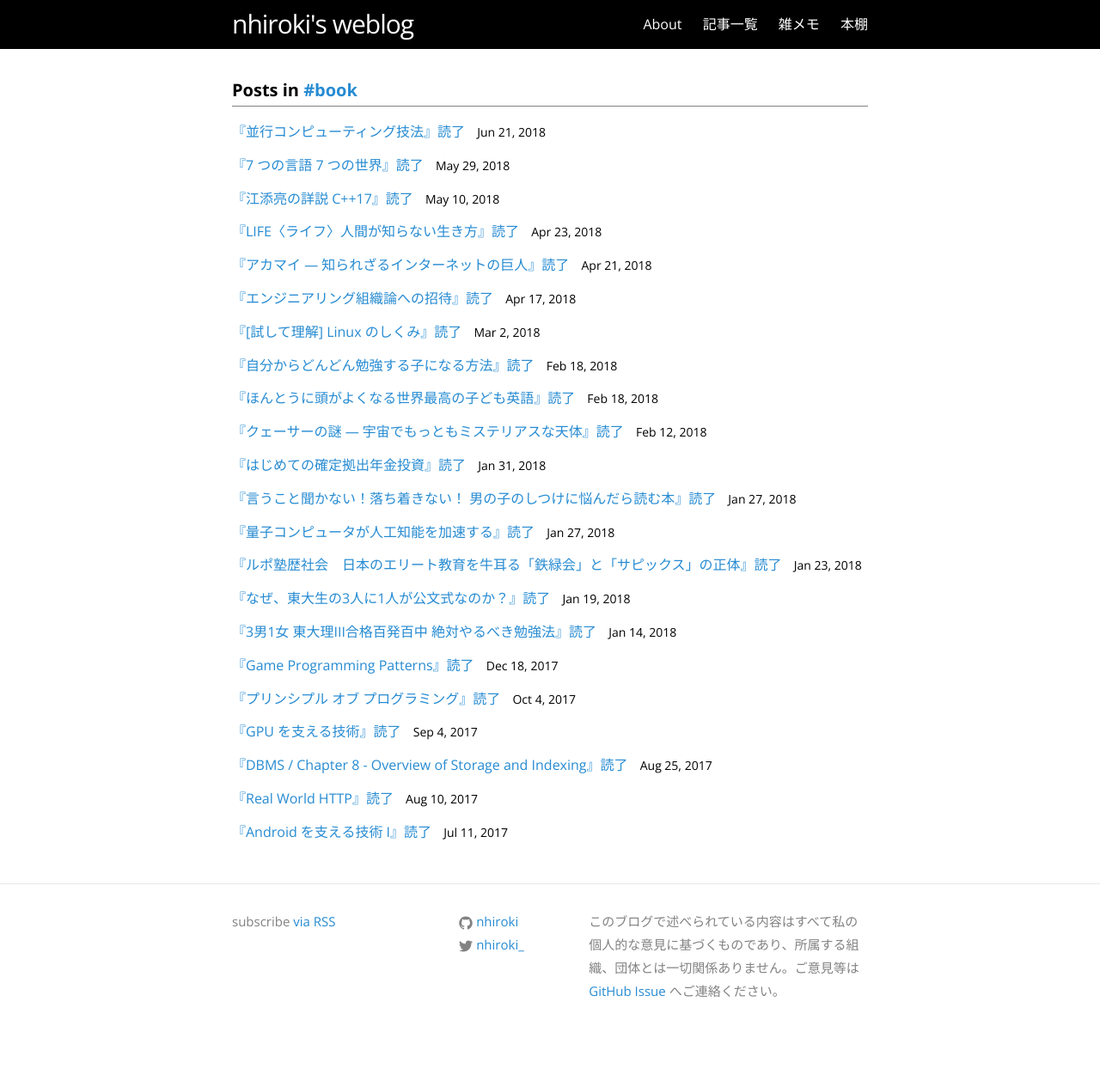
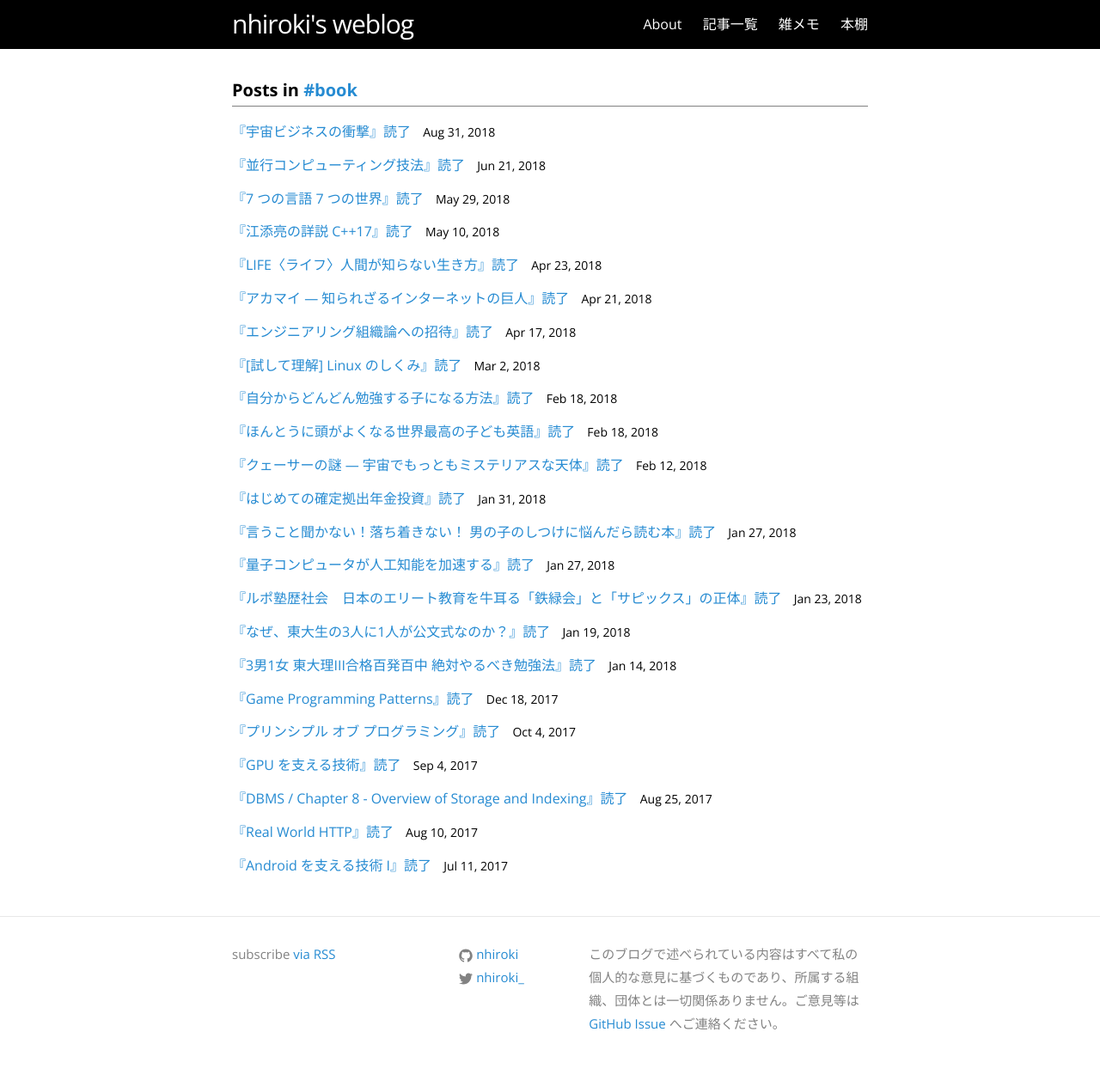
Before and after one commit to nhiroki/nhiroki.github.io, a Jekyll site: the page built from tag/book.md, in a window 1280 px wide. Shown: the whole page at 86% size. Built offline with Jekyll 4.4.1, drawn with Linux system fonts in a browser that asks for light colours; before the commit the page ends 1227 px from its top, so only the background shows below that; some of the changed lines change nothing that is shown.

Commit message:
Publish a new article

```diff
--- /dev/null
+++ b/_posts/2018-08-31-book-impact-of-aerospace-business.md
@@ -0,0 +1,40 @@
+---
+layout: post
+title: "『宇宙ビジネスの衝撃』読了"
+date: 2018-08-31 00:00:00 +09:00
+tags: book
+image: /images/profile.png
+---
+
+『[宇宙ビジネスの衝撃 ― 21 世紀の黄金をめぐる新時代のゴールドラッシュ](https://www.diamond.co.jp/book/9784478068106.html)』の読書メモです。
+
+<blockquote class="twitter-tweet" data-lang="ja"><p lang="ja" dir="ltr">『宇宙ビジネスの衝撃 ― 21 世紀の黄金をめぐる新時代のゴールドラッシュ』を読み始めた <a href="https://t.co/cGNLf1sMVr">https://t.co/cGNLf1sMVr</a> <a href="https://twitter.com/hashtag/nhbk?src=hash&amp;ref_src=twsrc%5Etfw">#nhbk</a></p>&mdash; nhiroki (@nhiroki_) <a href="https://twitter.com/nhiroki_/status/1030228294442995712?ref_src=twsrc%5Etfw">2018年8月16日</a></blockquote>
+<script async src="https://platform.twitter.com/widgets.js" charset="utf-8"></script>
+
+# 読んだ動機
+
+- 宇宙開発の現状やビジネスの展開に興味があった。
+- 10 月に天文宇宙検定を受けるので、宇宙開発関係の時事問題の対策になるかもと思った。
+
+# 感想
+
+- 著者は宇宙ビジネスのコンサルタントの人なので実際以上にポジティブに書いている可能性はあるけど、それを差っ引いても業界全体の熱気がブワッと伝わってきて読んでて興奮しました。
+- 再利用可能ロケット、燃料ステーション、衛星の延命サービス、宇宙ストアのような話を見ていると、宇宙自体の資源開発よりもその手段を提供するサービスの方が儲かりそうに思える。本書のサブタイトルにある通り、まさにゴールドラッシュって感じ。
+- 深宇宙への進出に興味があるので、火星への有人飛行が計画通りに進むと良いな。
+
+# 読書メモ
+
+- 第一章「なぜ、IT 企業の巨人は宇宙を目指すのか？」
+  - 各社が宇宙への投資を始めたきっかけと現在までの流れ、アメリカで宇宙開発の民営化が進んだ背景 (COTS)、など。各社の狙いやアプローチの違いが簡潔にまとまっていて、ざっくり概要を掴めた。
+- 第二章「宇宙ビジネスは、私たちの生活をどう変えるのか？」
+  - 宇宙におけるビジネスの場は大きく分けて低軌道・静止軌道・深宇宙の三つ。本章では各場におけるビジネスの紹介がされている。
+  - 宇宙利用というと衛星による地球の監視がイメージとしてあるけど、他にも例えば宇宙という環境特性を活かして高品質な製品を作り、それを宇宙空間での活動用に販売していくというのはなるほどと思った。
+  - 地球監視系のビジネスのいくつかについてはドローンで十分な気もするけど、サービス提供側からすると衛星で広範囲を一気にカバーした方がコスト安いしサービス展開させやすいのかな？
+- 第三章「シリコンバレーが狙う新時代の金脈」
+  - シリコンバレーやその他宇宙関連ビジネスの盛んな地域の紹介、IT プラットフォームとしての宇宙、アジャイル開発の導入によるロケット・衛星開発の高速化、ベンチャー投資や賞金付きコンペティション、など。
+- 第四章「宇宙旅行はいつ実現するのか？」
+  - サブオービタル機による短時間旅行と国際宇宙ステーションへの滞在型旅行、宇宙旅行代理店各社による旅行プラン、宇宙旅行関連の様々なビジネスの紹介など。宇宙旅行ビジネスが思っていた以上に多岐に渡っていてなるほどと思いました。
+- 第五章「月と火星に人類は本当に住めるのか？」
+  - 月や火星への居住を目指す計画や、そこでの商業活動についての紹介。
+- 第六章「宇宙という「未来産業」の幕開け」
+  - 日本の宇宙開発に関する法整備、国内の主要な宇宙関連ベンチャーの紹介、宇宙エレベーター、など。人工流れ星のビジネスが面白そう。
--- a/books.md
+++ b/books.md
@@ -1,7 +1,7 @@
 ---
 layout: page
 title: 本棚
-date: 2018/08/07
+date: 2018/08/31
 permalink: /books/
 ---
 
@@ -302,6 +302,7 @@
 - ([途中](https://twitter.com/nhiroki_/status/975904460047175681)) 異文化理解力 ― 相手と自分の真意がわかる ビジネスパーソン必須の教養
 - ([途中](https://twitter.com/nhiroki_/status/967952328362934272)) 世にもおもしろい英語 ― あなたの知識と感性の領域を広げる英語表現
 
+- ([2018](/2018/08/31/book-impact-of-aerospace-business)) 宇宙ビジネスの衝撃 ― 21 世紀の黄金をめぐる新時代のゴールドラッシュ
 - ([2018](https://twitter.com/nhiroki_/status/988216848943480832)) LIFE〈ライフ〉人間が知らない生き方
 - ([2017](https://twitter.com/nhiroki_/status/915502376429031424)) シリコンバレー式 最強の育て方 ― 人材マネジメントの新しい常識 1 on 1 ミーティング
 - <s>(2016) コンテナ物語</s>
```
